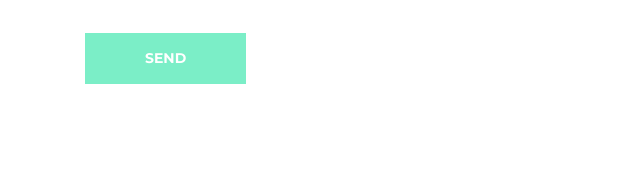
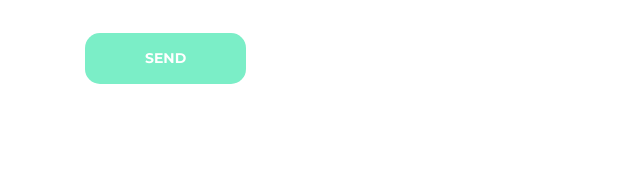
Before and after one commit to Virus2310/AKAD, a plain HTML site: page contact.html in a window 1280 px wide. In both pictures the pointer is over the input "Send". Shown: the part 1152-1333 px from the top of the page, 0-640 px from the left. Drawn offline with nearby package versions, Linux system fonts and the light colour scheme.

Commit message:
change contact.css

```diff
--- a/assets/css/contact.css
+++ b/assets/css/contact.css
@@ -40,6 +40,11 @@ input{
     background-color: #fefcf9;
     margin-right: 30px;
     margin-bottom: 30px;
+    transition: all .3s;
+}
+
+.wrap_form :last-child:hover {
+    border-radius: 15px;
 }
 
 .wrap_form > input[placeholder]{
```
